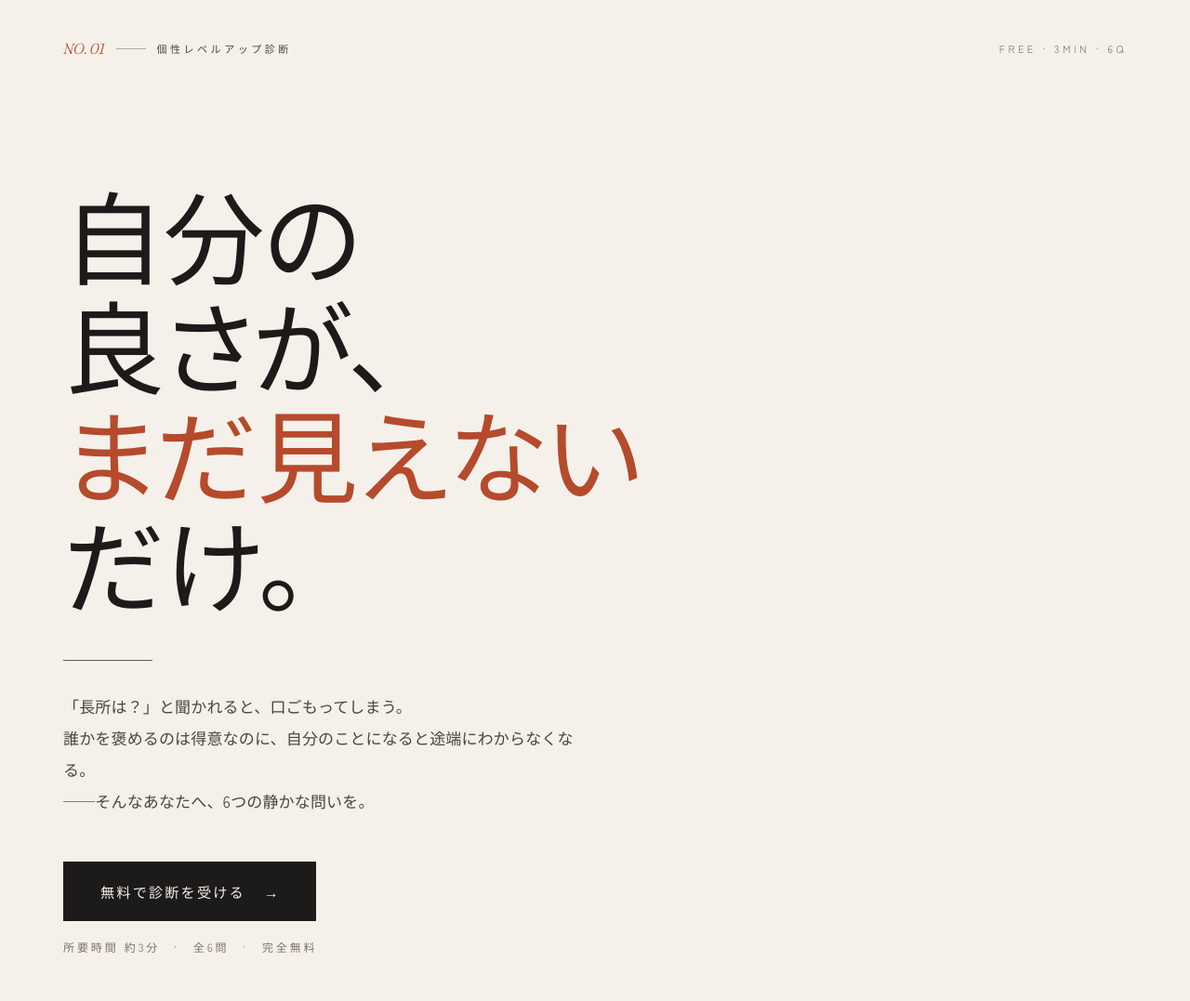
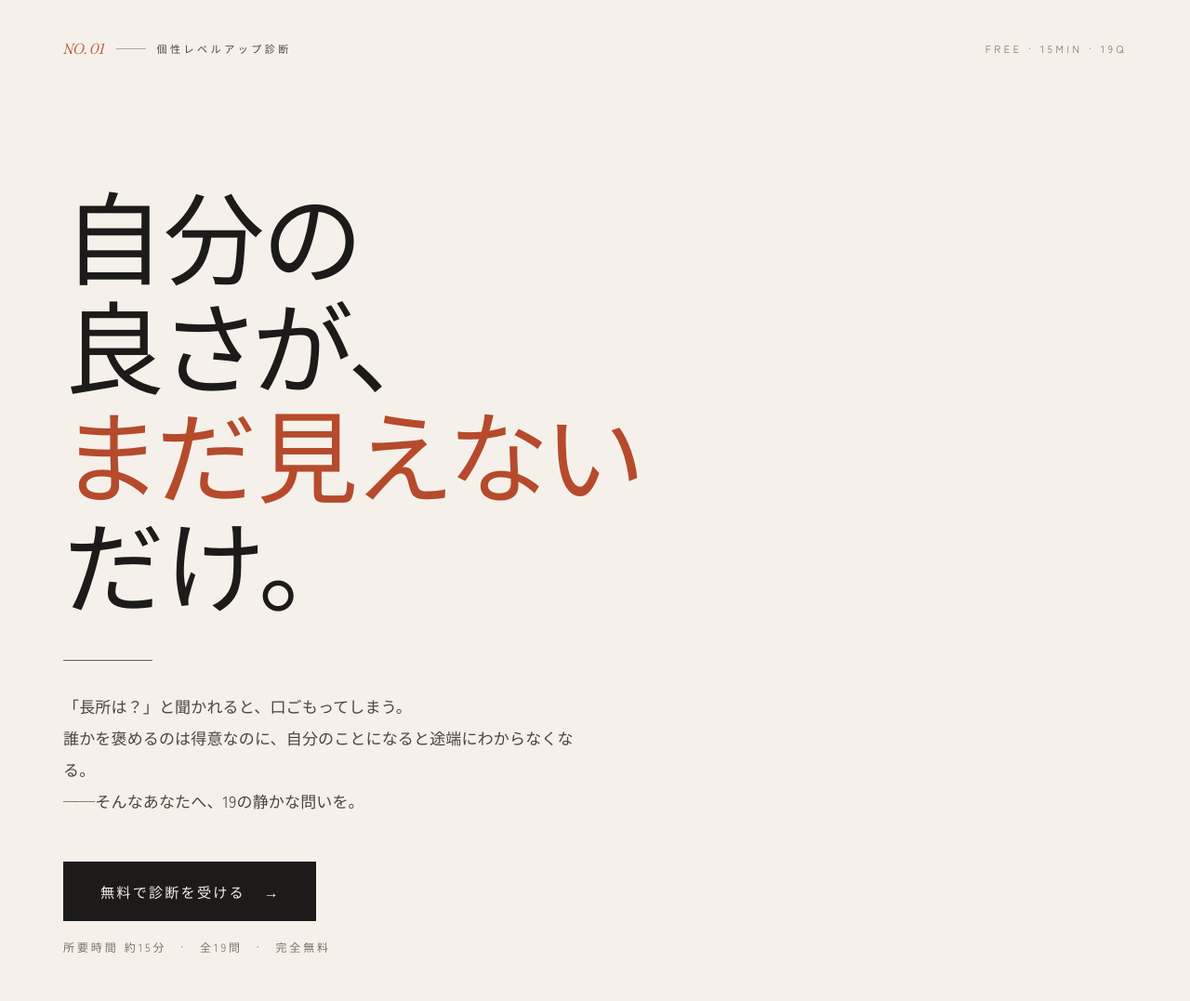
Before and after one commit to popmom/personality-diagnosis-lp, a Next.js app: page / in a window 1280 px wide. Shown: the top 1077 px of the page at 93% size. Built offline with nearby package versions, Linux system fonts and the light colour scheme; no server answers.

Commit message:
Update Hero.tsx

```diff
--- a/src/components/Hero.tsx
+++ b/src/components/Hero.tsx
@@ -11,7 +11,7 @@ export default function Hero() {
           <span>個性レベルアップ診断</span>
         </div>
         <div className="hidden items-center gap-3 text-[11px] tracking-[0.32em] uppercase text-ink-muted md:flex">
-          <span>free · 3min · 6q</span>
+          <span>free · 15min · 19q</span>
         </div>
       </div>
 
@@ -62,7 +62,7 @@ export default function Hero() {
             <br />
             誰かを褒めるのは得意なのに、自分のことになると途端にわからなくなる。
             <br />
-            ——そんなあなたへ、6つの静かな問いを。
+            ——そんなあなたへ、19の静かな問いを。
           </p>
 
           {/* CTA */}
@@ -72,7 +72,7 @@ export default function Hero() {
           >
             <CTAButton location="hero">無料で診断を受ける</CTAButton>
             <p className="text-xs tracking-[0.24em] text-ink-muted">
-              所要時間 約3分　·　全6問　·　完全無料
+              所要時間 約15分　·　全19問　·　完全無料
             </p>
           </div>
         </div>
```
